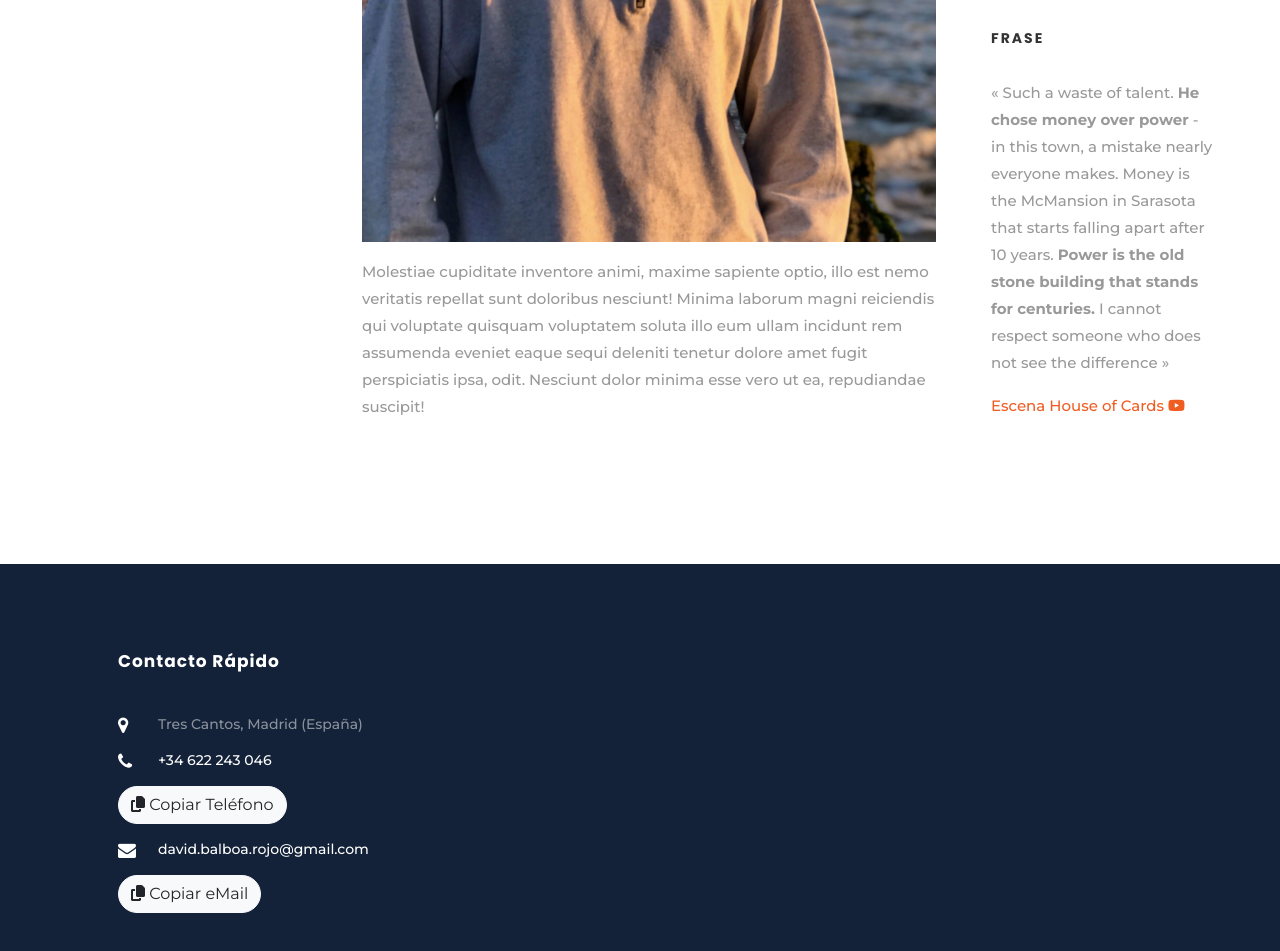
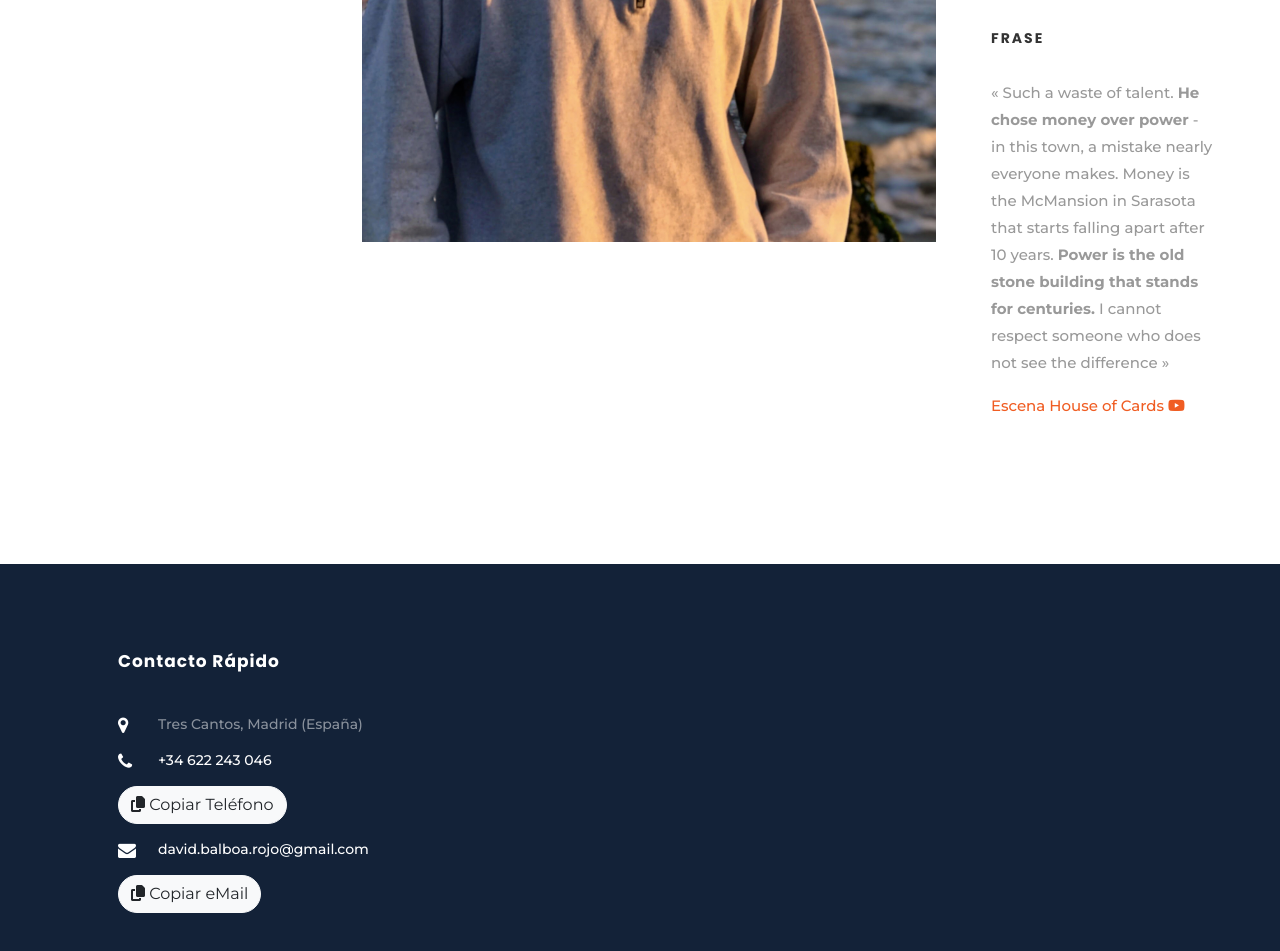
Before and after one commit to ecstasy10/david, a plain HTML site: page index.html in a window 1280 px wide. Shown: the part 4555-5506 px from the top of the page. Drawn offline with Linux system fonts and the light colour scheme; some packages are replaced by stand-ins of ours; no server answers; files whose address does not match are found by name.

Commit message:
actualización SobreMi

```diff
--- a/index.html
+++ b/index.html
@@ -326,10 +326,7 @@
 						<p>
 						  <img src="images/about_me.jpg" alt="" class="img-fluid">
 						</p>
-						<p>Molestiae cupiditate inventore animi, maxime sapiente optio, illo est nemo veritatis repellat sunt doloribus
-							 nesciunt! Minima laborum magni reiciendis qui voluptate quisquam voluptatem soluta illo eum ullam incidunt
-							 rem assumenda eveniet eaque sequi deleniti tenetur dolore amet fugit perspiciatis ipsa, odit. Nesciunt dolor
-							 minima esse vero ut ea, repudiandae suscipit!</p>
+						<p></p>
 
 
 					  </div> <!-- .col-md-8 -->
```
